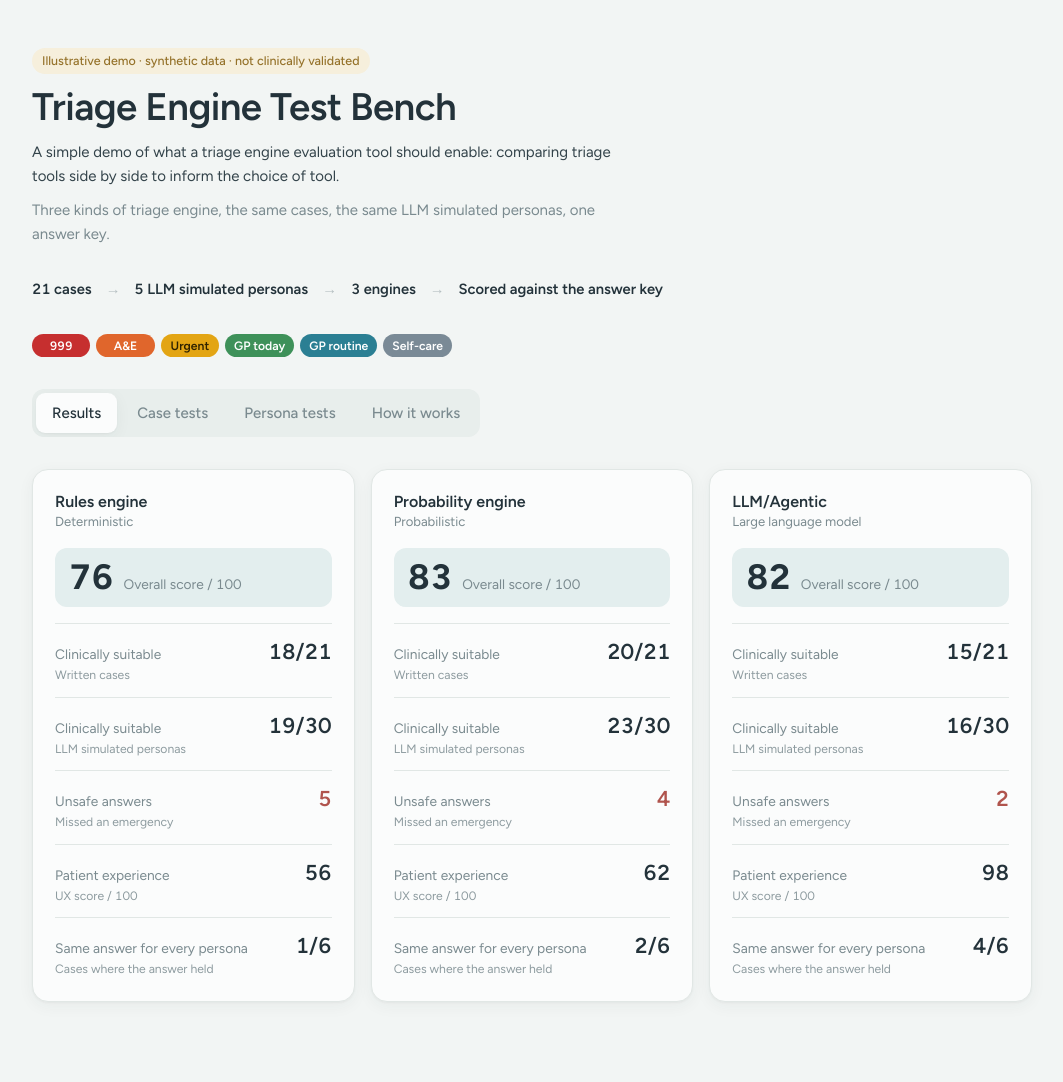
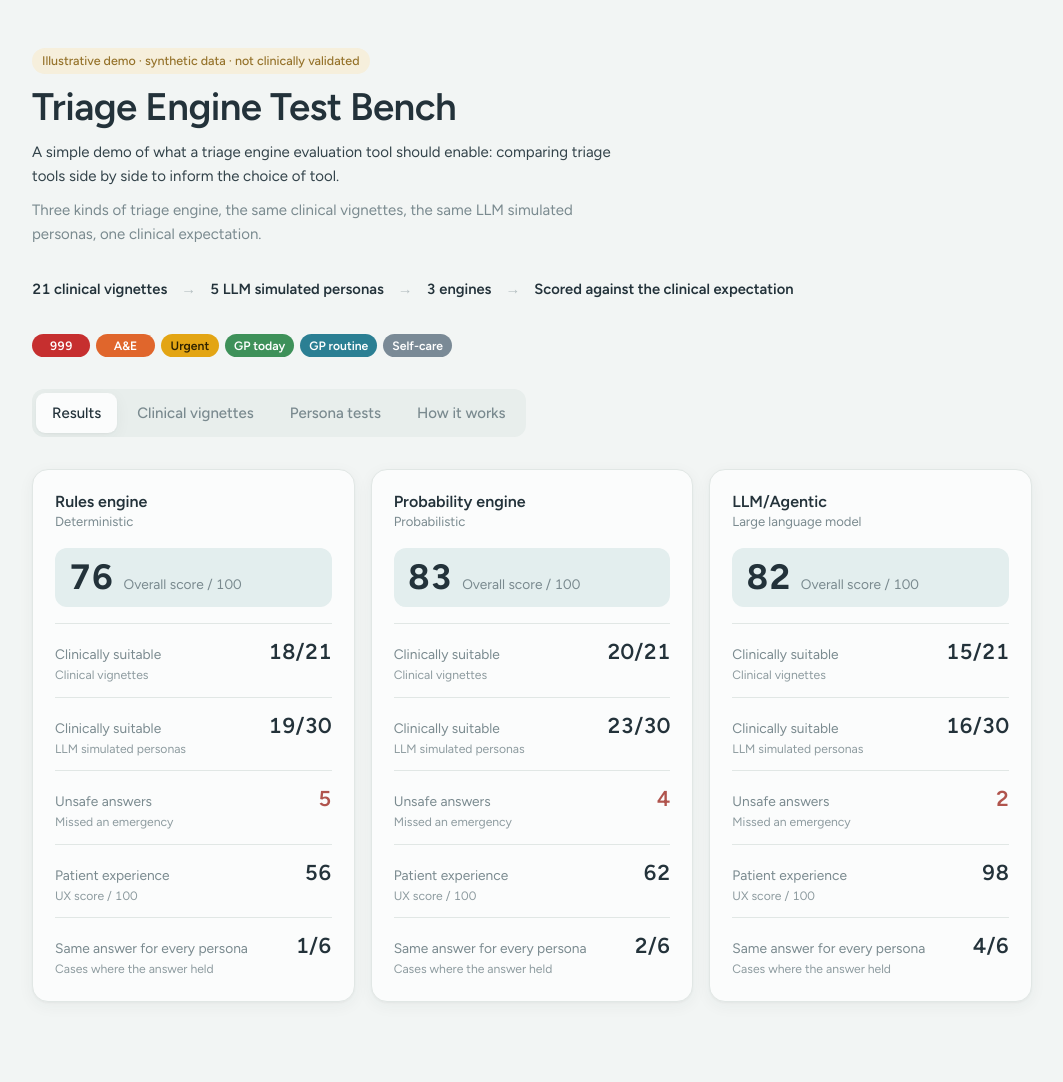
Before and after one commit to joemelenium/joemelenium.github.io, a Jekyll site: the page triage-test-bench/index.html, which Jekyll copies as it is, in a window 1280 px wide. Shown: the whole page, without its empty margins (108-1171 px from the left). Built offline with Jekyll 4.4.1, drawn with Linux system fonts in a browser that asks for light colours.

Commit message:
Test bench: clinical vignettes and clinical expectation wording
Co-Authored-By: Claude Opus 5.5 <noreply@anthropic.com>
Claude-Session: https://claude.ai/code/session_019YF14iReyTBDiUtonKdUsg

```diff
--- a/triage-test-bench/index.html
+++ b/triage-test-bench/index.html
@@ -140,18 +140,18 @@ footer { font-size: .8rem; color: var(--muted) }
     <span class="tag">Illustrative demo · synthetic data · not clinically validated</span>
     <h1>Triage Engine Test Bench</h1>
     <p>A simple demo of what a triage engine evaluation tool should enable: comparing triage tools side by side to inform the choice of tool.</p>
-    <p class="muted">Three kinds of triage engine, the same cases, the same LLM simulated personas, one answer key.</p>
+    <p class="muted">Three kinds of triage engine, the same clinical vignettes, the same LLM simulated personas, one clinical expectation.</p>
   </header>
 
   <div class="flow" aria-label="How the test works">
-    <b>21 cases</b><span class="sep">→</span><b>5 LLM simulated personas</b><span class="sep">→</span><b>3 engines</b><span class="sep">→</span><b>Scored against the answer key</b>
+    <b>21 clinical vignettes</b><span class="sep">→</span><b>5 LLM simulated personas</b><span class="sep">→</span><b>3 engines</b><span class="sep">→</span><b>Scored against the clinical expectation</b>
   </div>
 
   <div class="scale" id="scale" aria-label="Urgency scale"></div>
 
   <nav class="tabs" role="tablist">
     <button class="tab" role="tab" data-tab="results" aria-selected="true">Results</button>
-    <button class="tab" role="tab" data-tab="vignettes" aria-selected="false">Case tests</button>
+    <button class="tab" role="tab" data-tab="vignettes" aria-selected="false">Clinical vignettes</button>
     <button class="tab" role="tab" data-tab="personas" aria-selected="false">Persona tests</button>
     <button class="tab" role="tab" data-tab="how" aria-selected="false">How it works</button>
   </nav>
@@ -681,7 +681,7 @@ function renderResults() {
       <div><h3>${e.name}</h3><div class="kind">${e.kind}</div></div>
       <div class="overall"><span class="v">${r.overall}</span><span class="k">Overall score / 100</span></div>
       <div class="metrics">
-        ${m("Clinically suitable", "Written cases", `${r.v.exact}/${r.v.n}`)}
+        ${m("Clinically suitable", "Clinical vignettes", `${r.v.exact}/${r.v.n}`)}
         ${m("Clinically suitable", "LLM simulated personas", `${r.p.exact}/${r.p.n}`)}
         ${m("Unsafe answers", "Missed an emergency", unsafe, unsafe ? "bad" : "good")}
         ${m("Patient experience", "UX score / 100", Math.round(r.uxAvg))}
@@ -706,9 +706,9 @@ function renderVignettes() {
     </tr>`;
   }).join("");
   $("#p-vignettes").innerHTML = `
-    <p class="muted">Each case, told clearly. Select a row to see the conversations.</p>
+    <p class="muted">Clinically written cases, each with the outcome clinicians expect. Select a row to see the conversations.</p>
     <div class="scroll"><table>
-      <thead><tr><th>Case</th><th>Answer key</th><th>Rules</th><th>Probability</th><th>LLM/Agentic</th></tr></thead>
+      <thead><tr><th>Vignette</th><th>Clinical expectation</th><th>Rules</th><th>Probability</th><th>LLM/Agentic</th></tr></thead>
       <tbody>${rows}</tbody></table></div>
     <div id="vig-detail"></div>`;
   $("#p-vignettes tbody").onclick = (e) => { const tr = e.target.closest("tr"); if (tr) { selVig = tr.dataset.id; selRun = 0; renderVignettes(); $("#vig-detail").scrollIntoView({ behavior: "smooth", block: "start" }); } };
@@ -735,7 +735,7 @@ function renderVigDetail() {
   $("#vig-detail").innerHTML = `<div class="detail">
     <div class="detail-head"><h3>${esc(v.title)}</h3>
       <p class="small">${esc(v.narrative)}</p>
-      <p class="small muted">Answer key ${chip(v.gold)} ${esc(v.why)}</p></div>
+      <p class="small muted">Clinical expectation ${chip(v.gold)} ${esc(v.why)}</p></div>
     <div class="three">
       ${engineCol("Rules", r.rules.level, v.gold, chatHtml(r.rules.transcript) + notesHtml(r.rules.notes))}
       ${engineCol("Probability", r.bayes.level, v.gold, chatHtml(r.bayes.transcript) + notesHtml(r.bayes.notes.slice(0, 1)))}
@@ -757,9 +757,9 @@ function renderPersonas() {
     return `<tr><td class="case">${esc(p.name)}<small>${esc(SHORT[p.id] || "Your description")}</small></td>${cells}</tr>`;
   }).join("");
   $("#p-personas").innerHTML = `
-    <p class="muted">The same case, told five ways by LLM simulated personas.</p>
+    <p class="muted">The same clinical vignette, told five ways by LLM simulated personas.</p>
     <div class="controls">${caseBtns}</div>
-    <p class="small">Answer key ${chip(v.gold)}</p>
+    <p class="small">Clinical expectation ${chip(v.gold)}</p>
     <div class="scroll"><table>
       <thead><tr><th>Persona</th><th>Rules</th><th>Probability</th><th>LLM/Agentic</th></tr></thead>
       <tbody>${rows}</tbody></table></div>
@@ -801,17 +801,17 @@ function renderHow() {
     <div class="pgrid">${PERSONAS.map((p) => `<span><b>${esc(p.name)}</b> <span class="muted">· ${esc(SHORT[p.id])}</span></span>`).join("")}</div>
     <div class="detail-head"><h3>Scoring</h3></div>
     <div class="legend">
-      <span class="mark ok">Right</span><span class="muted">matches the answer key</span>
+      <span class="mark ok">Right</span><span class="muted">matches the clinical expectation</span>
       <span class="mark over">Too cautious</span><span class="muted">uses capacity it didn't need</span>
       <span class="mark under">Too low</span><span class="muted">one level short</span>
       <span class="mark unsafe">Unsafe</span><span class="muted">missed an emergency</span>
     </div>
     <ul class="points small">
-      <li><b>Clinically suitable:</b> answers that match the clinical answer key.</li>
+      <li><b>Clinically suitable:</b> answers that match the outcome clinicians expect.</li>
       <li><b>Patient experience (UX):</b> fewer questions, questions the patient understood, and being able to explain in their own words.</li>
       <li><b>Overall:</b> 40% clinically suitable, 40% safety (no unsafe answers), 20% patient experience.</li>
     </ul>
-    <p class="small muted">All engines are small stand-ins built for this demo. Cases and answer key are drafts.</p>`;
+    <p class="small muted">All engines are small stand-ins built for this demo. Vignettes and clinical expectations are drafts for illustration, not yet clinically signed off.</p>`;
 }
 
 const renderers = { results: renderResults, vignettes: renderVignettes, personas: renderPersonas, how: renderHow };
```
